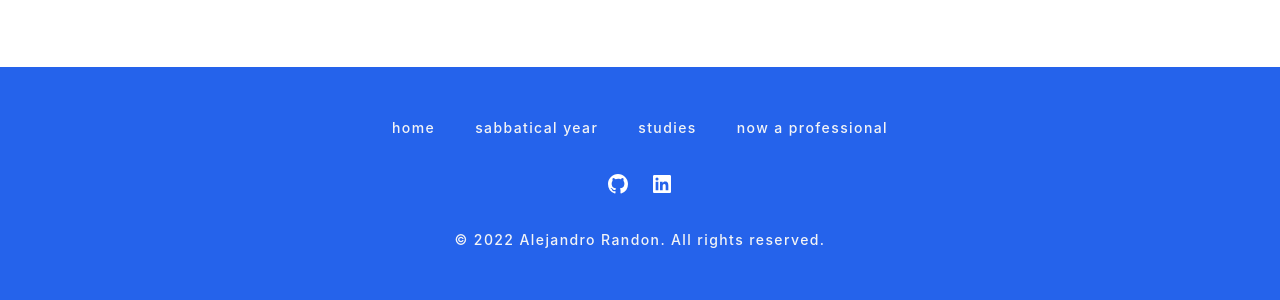
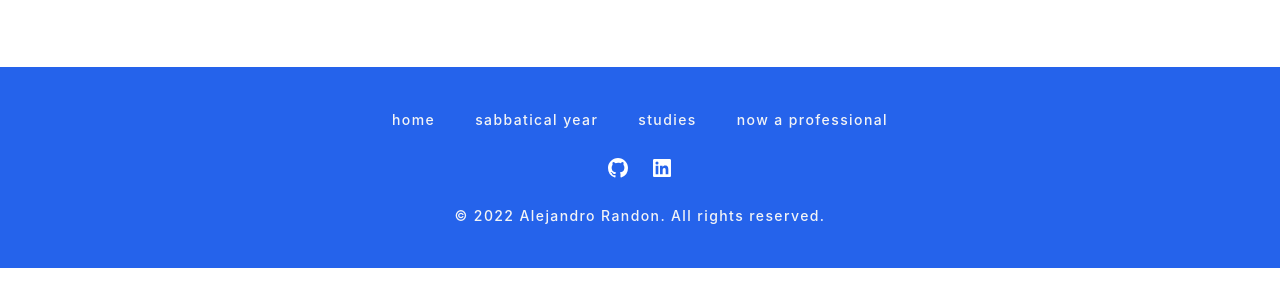
Before and after one commit to alerandon/my-journey-beggins, a Next.js app: page / in a window 1280 px wide. Shown: the part 4046-4346 px from the top of the page. After the commit the page ends 4314 px from the top, so only its background shows below. Built offline with nearby package versions, Linux system fonts and the light colour scheme.

Commit message:
reduced padding and margin

```diff
--- a/components/Footer.tsx
+++ b/components/Footer.tsx
@@ -4,7 +4,7 @@ import actualDate from '../helpers/Utils';
 export default function Footer() {
     return (
         <div className="relative h-auto overflow-x-hidden bg-blue-600">
-            <div className="max-w-screen-xl mx-auto py-12 px-4 overflow-hidden sm:px-6 lg:px-8">
+            <div className="max-w-screen-xl mx-auto py-10 px-4 space-y-6 overflow-hidden sm:px-6 lg:px-8">
                 <nav className="-mx-5 -my-2 flex flex-wrap justify-center">
                     <div className="px-5 py-2">
                         <Link href="/">
@@ -35,7 +35,7 @@ export default function Footer() {
                         </Link>
                     </div>
                 </nav>
-                <div className="mt-8 flex justify-center space-x-5">
+                <div className="flex justify-center space-x-5">
                     <a href="https://github.com/alerandon" target="_blank" rel="noreferrer">
                         <img src="icons/github-white.svg" className="w-6 h-6" />
                     </a>
@@ -43,7 +43,7 @@ export default function Footer() {
                         <img src="icons/linkedin-white.svg" className="w-6 h-6" />
                     </a>
                 </div>
-                <div className="mt-8">
+                <div>
                     <p className="text-center text-sm leading-6 font-medium tracking-widest text-gray-100">
                         &copy; {actualDate().getFullYear()} Alejandro Randon. All rights reserved.
                     </p>
```
